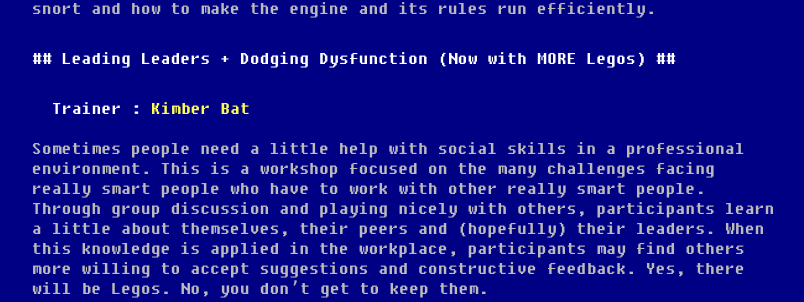
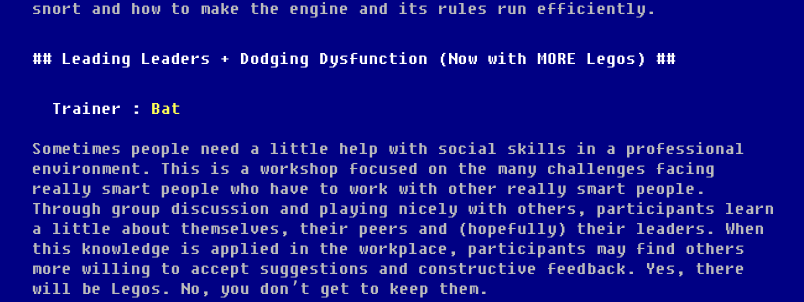
Before and after one commit to SteveMcGrath/Concord, a Flask app: template site/app/templates/schedule/training.html in a window 1280 px wide. Shown: the part 4801-5103 px from the top of the page, without its empty margins (353-1157 px from the left). Run offline with Flask 2, Linux system fonts and the light colour scheme; the template is opened without the code that fills it, so the values that code supplies are empty; parts of the project's set-up code (start-up, migrations or seed data) failed here and were passed over; some libraries are stand-ins or nearby versions.

Commit message:
Update training.html

```diff
--- a/site/app/templates/schedule/training.html
+++ b/site/app/templates/schedule/training.html
@@ -282,7 +282,7 @@
 	<div class="row">
 		<div id="leading_leaders">
 			<legend>Leading Leaders + Dodging Dysfunction (Now with MORE Legos)</legend>
-			<ul><li><strong>Trainer : </strong><a href="/schedule/bios#mzbat">Kimber Bat</a></li></ul>
+			<ul><li><strong>Trainer : </strong><a href="/schedule/bios#mzbat">Bat</a></li></ul>
 			<p>Sometimes people need a little help with social skills in a professional
 				environment. This is a workshop focused on the many challenges facing really
 				smart people who have to work with other really smart people. Through group
```
